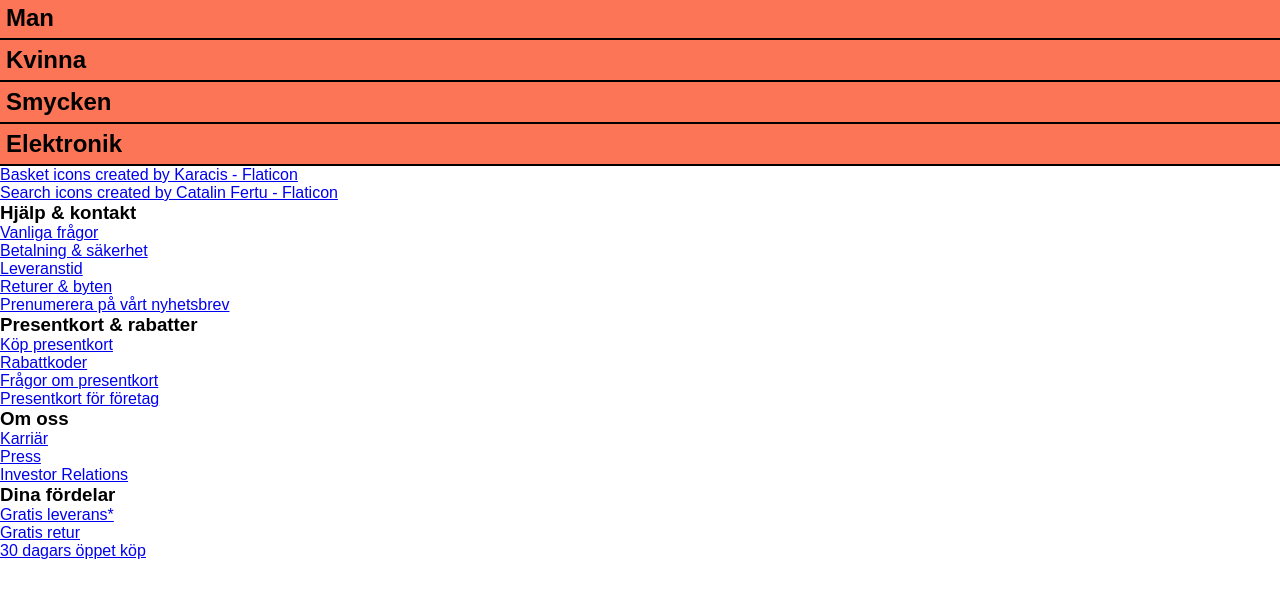
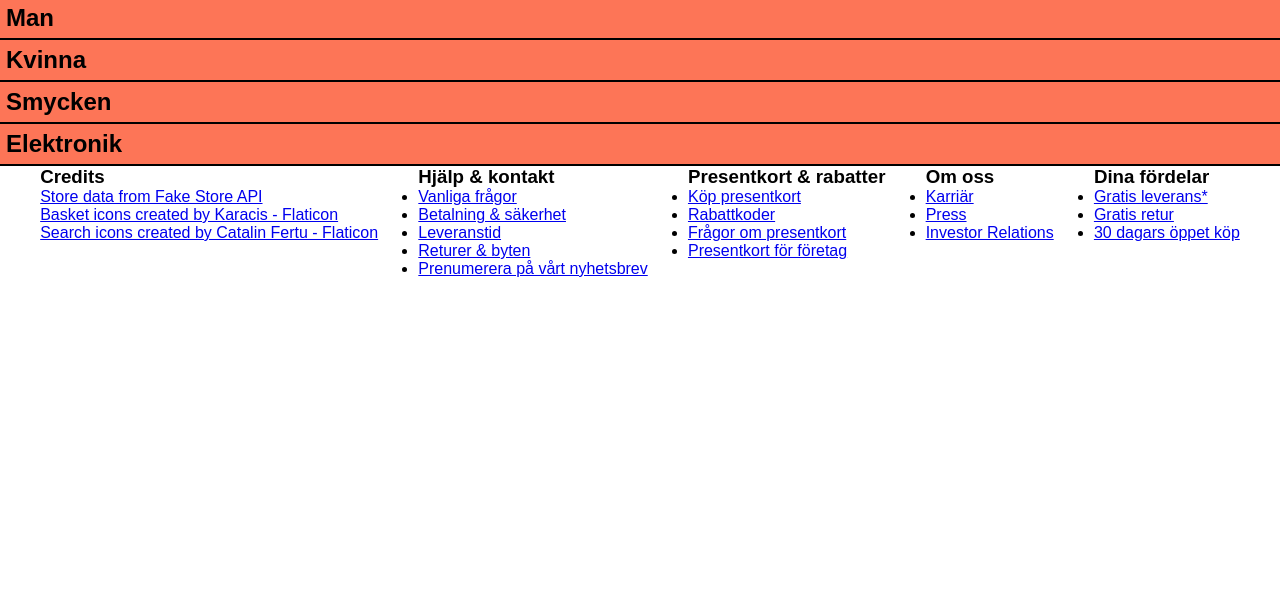
Before and after one commit to is-fo/storefront, a plain HTML site: page webbshop.html in a window 1280 px wide. Shown: the part 115-712 px from the top of the page. Drawn offline with Linux system fonts and the light colour scheme; no server answers; a web font is replaced by a local one.

Commit message:
fixade footern

```diff
--- a/styles/styles.css
+++ b/styles/styles.css
@@ -142,3 +142,9 @@ main {
       }
 
 }
+
+footer {
+    display: flex;
+    flex-direction: row;
+    justify-content: space-evenly;
+}
--- a/webbshop.html
+++ b/webbshop.html
@@ -104,6 +104,9 @@
     </main>
     <footer>
         <div class="credits">
+            <h3>Credits</h3>
+            <a href="https://fakestoreapi.com/">Store data from Fake Store API</a>
+            <br>
             <a href="https://www.flaticon.com/free-icons/basket" title="basket icons">Basket icons created by Karacis -
                 Flaticon</a>
             <br>
```
